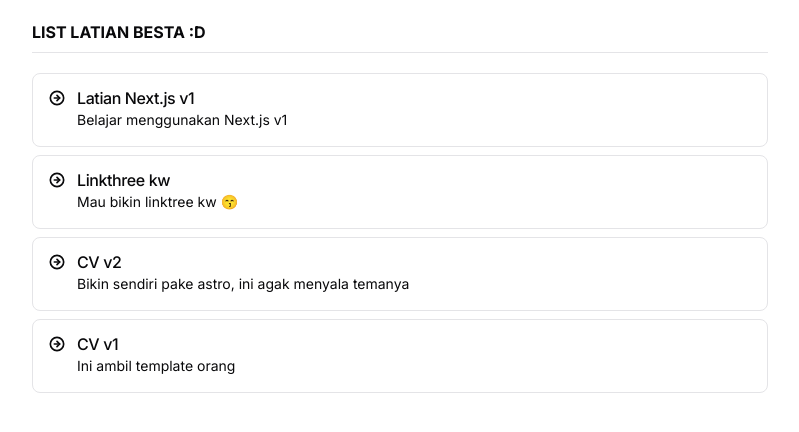
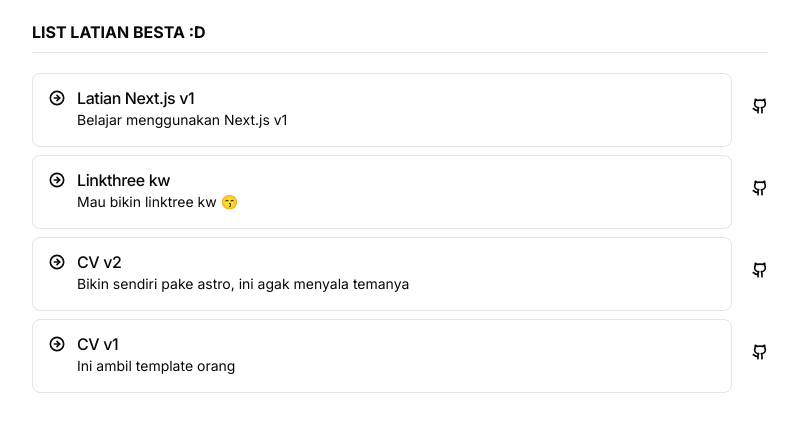
Before and after one commit to alfidibesta/latihan-nextjs, a Next.js app: page / in a window 1280 px wide. Shown: the top 432 px of the page, without its empty margins (240-1039 px from the left). Built offline with nearby package versions, Linux system fonts and the light colour scheme.

Commit message:
add link git

```diff
--- a/app/data/dataList.tsx
+++ b/app/data/dataList.tsx
@@ -3,21 +3,25 @@
       title: "Latian Next.js v1",
       link: "/pages/latians",
       desc: "Belajar menggunakan Next.js v1",
+      git: "https://github.com/alfidibesta/latihan-nextjs",
     },
     {
       title: "Linkthree kw",
       link: "/pages/linktrees",
       desc: "Mau bikin linktree kw 😙",
+      git: "",
     },
     {
       title: "CV v2",
       link: "https://alfidi.vercel.app/",
       desc: "Bikin sendiri pake astro, ini agak menyala temanya",
+      git: "https://github.com/alfidibesta/alfidi",
     },
     {
       title: "CV v1",
       link: "https://alfidibesta.github.io/",
       desc: "Ini ambil template orang",
+      git: "https://github.com/alfidibesta/alfidibesta.github.io",
     },
   ];
 
--- a/app/page.tsx
+++ b/app/page.tsx
@@ -1,10 +1,9 @@
 import Link from "next/link";
 import { buttonVariants } from "@/components/ui/button";
-import { CircleArrowRight } from "lucide-react";
+import { CircleArrowRight, Github } from "lucide-react";
 import { Separator } from "@/components/ui/separator";
 import { Alert, AlertDescription, AlertTitle } from "@/components/ui/alert";
 import dataList from "./data/dataList";
-
 
 export default function Home() {
   return (
@@ -15,22 +14,44 @@
           <Separator className="my-2" />
           <div className="mt-5">
             {dataList.map((data, index) => (
+              <div className="flex" key={index}>
+                <div className="w-full mr-5">
                   <Link
                     href={data.link}
                     target="_blank"
                     className="link"
                     key={index}
                   >
-                <Alert className="list-content">
+                    <Alert className="list-content relative">
                       <CircleArrowRight
                         size={16}
                         strokeWidth={2.5}
                         className="mr-4 circle-arrow"
                       />
-                  <AlertTitle>{data.title}</AlertTitle>
+                      <AlertTitle className="">
+                        <span>{data.title}</span>
+                      </AlertTitle>
                       <AlertDescription>{data.desc}</AlertDescription>
                     </Alert>
                   </Link>
+                </div>
+                <div className="w-auto flex items-center justify-end relative">
+                  <a href={data.git} className="relative block">
+                    <Github
+                      size={16}
+                      strokeWidth={2.5}
+                      className="transform -translate-y-1/2"
+                    />
+                    <div className="transform -translate-y-1/2 absolute top-0 -right-2 w-8 h-8 rounded-full bg-black transition-all duration-300 opacity-0 hover:opacity-100 flex items-center justify-center">
+                      <Github
+                        size={16}
+                        strokeWidth={2.5}
+                        className="text-green-500"
+                      />
+                    </div>
+                  </a>
+                </div>
+              </div>
             ))}
           </div>
         </div>
--- a/components/ui/alert.tsx
+++ b/components/ui/alert.tsx
@@ -4,7 +4,7 @@
 import { cn } from "@/lib/utils"
 
 const alertVariants = cva(
-  "relative w-full rounded-lg border p-4 [&>svg~*]:pl-7 [&>svg+div]:translate-y-[-3px] [&>svg]:absolute [&>svg]:left-4 [&>svg]:top-4 [&>svg]:text-foreground",
+  "relative w-full rounded-lg border p-4 [&>svg~*]:pl-7 [&>svg+div]:translate-y-[-3px] [&>svg]:absolute [&>svg]:left-4 [&>svg]:right-4 [&>svg]:top-4 [&>svg]:text-foreground",
   {
     variants: {
       variant: {
```
Lines whose indentation alone changed are shown as unchanged.
